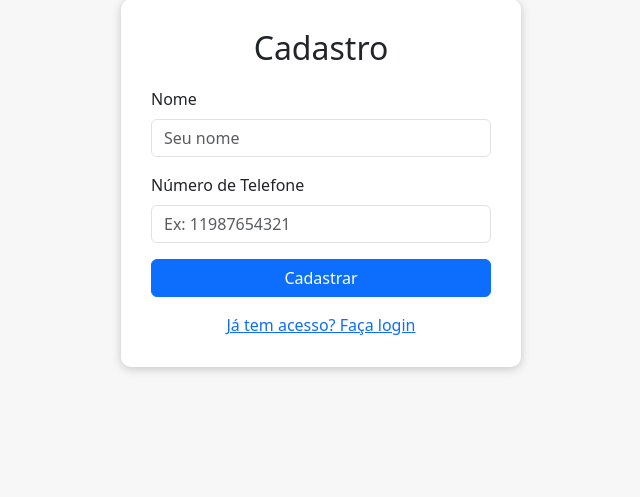
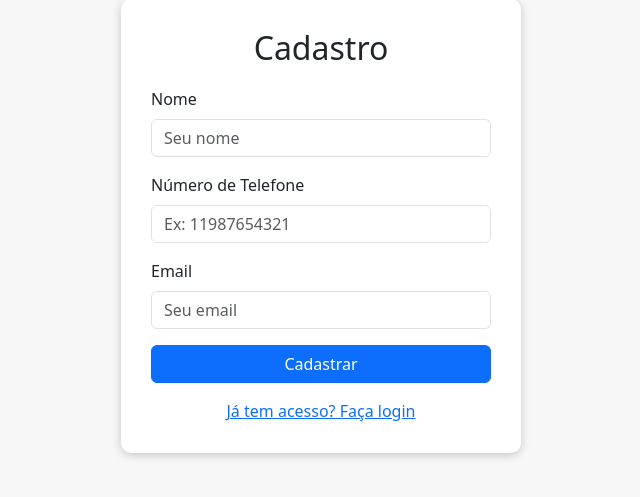
Before and after one commit to FagAlmeida/orcamentoEduardo, a Flask app: page /register in a window 1280 px wide. Shown: the part 101-598 px from the top of the page, without its empty margins (319-959 px from the left). Run offline with Flask 3, Linux system fonts and the light colour scheme; some libraries are stand-ins or nearby versions.

Commit message:
adicionando email

```diff
--- a/app.py
+++ b/app.py
@@ -1,11 +1,13 @@
 from flask import Flask, redirect, render_template, request, url_for, session
 from flask_pymongo import PyMongo
+import re
 
 app = Flask(__name__)
 app.secret_key = 'sua_chave_secreta_aqui'
 
 # Configuração do MongoDB
 app.config["MONGO_URI"] = "mongodb+srv://fagalmeida:1234@cluster0.xm9sz.mongodb.net/meu_banco?retryWrites=true&w=majority"
+
 mongo = PyMongo(app)
 
 # Definir a coleção de usuários
@@ -14,11 +16,11 @@ usuarios_collection = mongo.db.usuarios
 @app.route('/login', methods=['GET', 'POST'])
 def login():
     if request.method == 'POST':
-        telefone = request.form.get('telefone').strip()  # Garantir que não haja espaços extras
+        telefone = request.form.get('telefone').strip()
         usuario = usuarios_collection.find_one({'telefone': telefone})
 
         if usuario:
-            return redirect(url_for('infop'))  # Redireciona para a página infop.html
+            return redirect(url_for('infop'))
         else:
             erro = "Usuário não encontrado ou dados incorretos!"
             return render_template('login.html', erro=erro)
@@ -28,23 +30,23 @@ def login():
 @app.route('/register', methods=['GET', 'POST'])
 def register():
     if request.method == 'POST':
-        nome = request.form.get("nome")
-        telefone = request.form.get("telefone")
-        username = request.form.get("username")  # Supondo que 'username' seja um campo do formulário
+        nome = request.form.get("nome").strip()
+        telefone = request.form.get("telefone").strip()
+        email = request.form.get("email").strip().lower()
+        username = request.form.get("username") or nome.lower().replace(" ", "_")
 
-        if not username:
-            # Se o username não for informado, você pode gerar um automaticamente
-            username = nome.lower().replace(" ", "_")  # Exemplo de geração de username simples
+        # Validação do email
+        if not re.match(r"^[a-zA-Z0-9._%+-]+@[a-zA-Z0-9.-]+\.[a-zA-Z]{2,}$", email):
+            erro = "Formato de email inválido!"
+            return render_template('register.html', erro=erro)
 
-        if nome and telefone:
-            # Verifica se já existe um usuário com o mesmo telefone ou username
-            usuario_existente = mongo.db.usuarios.find_one({"$or": [{"telefone": telefone}, {"username": username}]})
+        if nome and telefone and email:
+            usuario_existente = usuarios_collection.find_one({"$or": [{"telefone": telefone}, {"username": username}, {"email": email}]})
             if usuario_existente:
-                erro = "Usuário ou telefone já registrado."
-                return render_template('login.html', erro=erro)
+                erro = "Usuário, telefone ou email já registrado."
+                return render_template('register.html', erro=erro)
 
-            # Registra o novo usuário no MongoDB
-            mongo.db.usuarios.insert_one({"nome": nome, "telefone": telefone, "username": username})
+            usuarios_collection.insert_one({"nome": nome, "telefone": telefone, "username": username, "email": email})
             session['telefone'] = telefone
             return redirect(url_for('login'))
         else:
@@ -63,12 +65,9 @@ def infop():
         endereco = request.form.get("address")
         email = request.form.get("email")
         whatsapp = request.form.get("whatsapp")
-        tipo = request.form.get("tipo")  # Captura o valor do select
+        tipo = request.form.get("tipo")
 
         if nome and endereco and email and whatsapp and tipo:
-            # Aqui você pode salvar os dados no MongoDB se quiser
-            # mongo.db.usuarios.insert_one({ ... })
-
             if tipo == "box":
                 return redirect(url_for('box'))
             elif tipo == "espelho":
--- a/templates/register.html
+++ b/templates/register.html
@@ -34,6 +34,10 @@
                 <label for="telefone" class="form-label">Número de Telefone</label>
                 <input type="text" name="telefone" id="telefone" class="form-control" placeholder="Ex: 11987654321" required>
             </div>
+            <div class="mb-3">
+                <label for="email" class="form-label">Email</label>
+                <input type="email" name="email" id="email" class="form-control" placeholder="Seu email" required>
+            </div>
             <button type="submit" class="btn btn-primary w-100">Cadastrar</button>
         </form>
         <div class="text-center mt-3">
```
